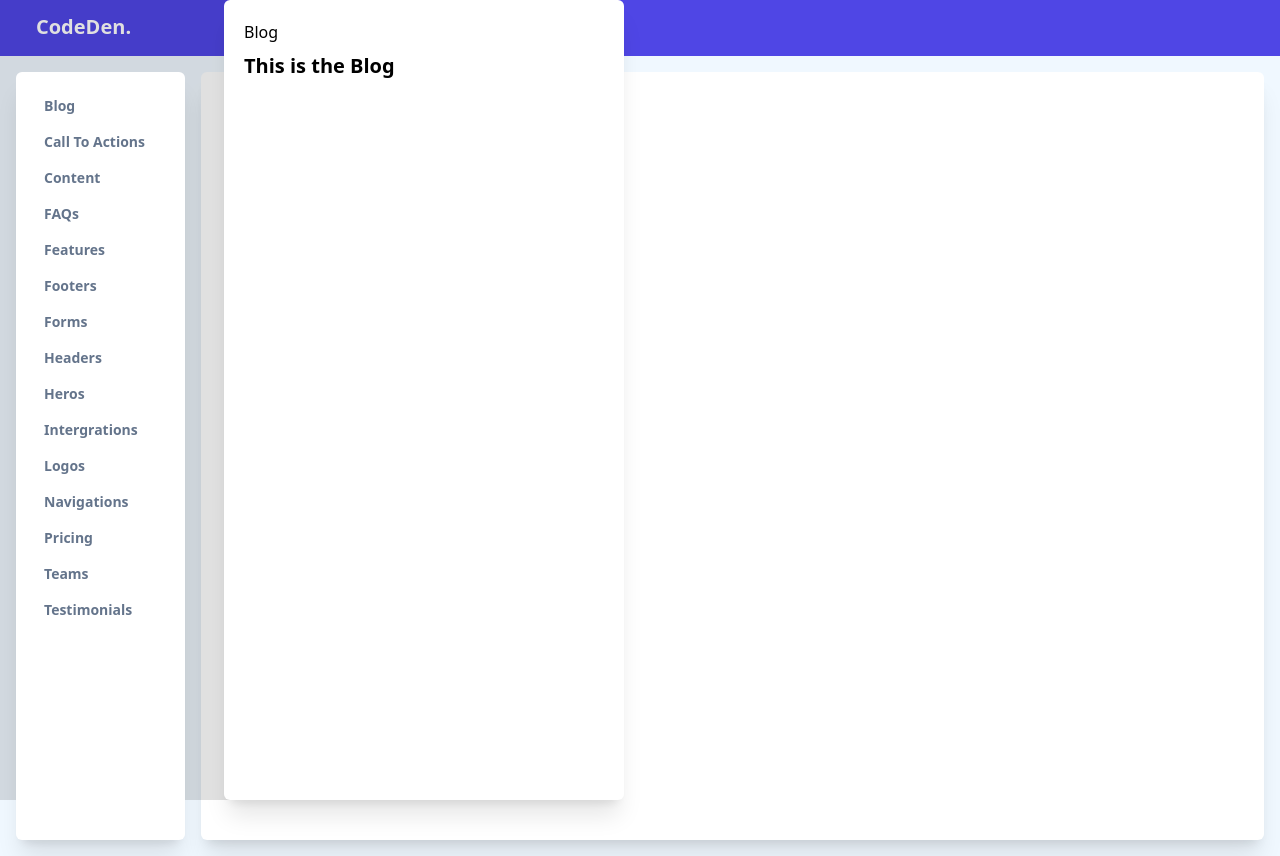
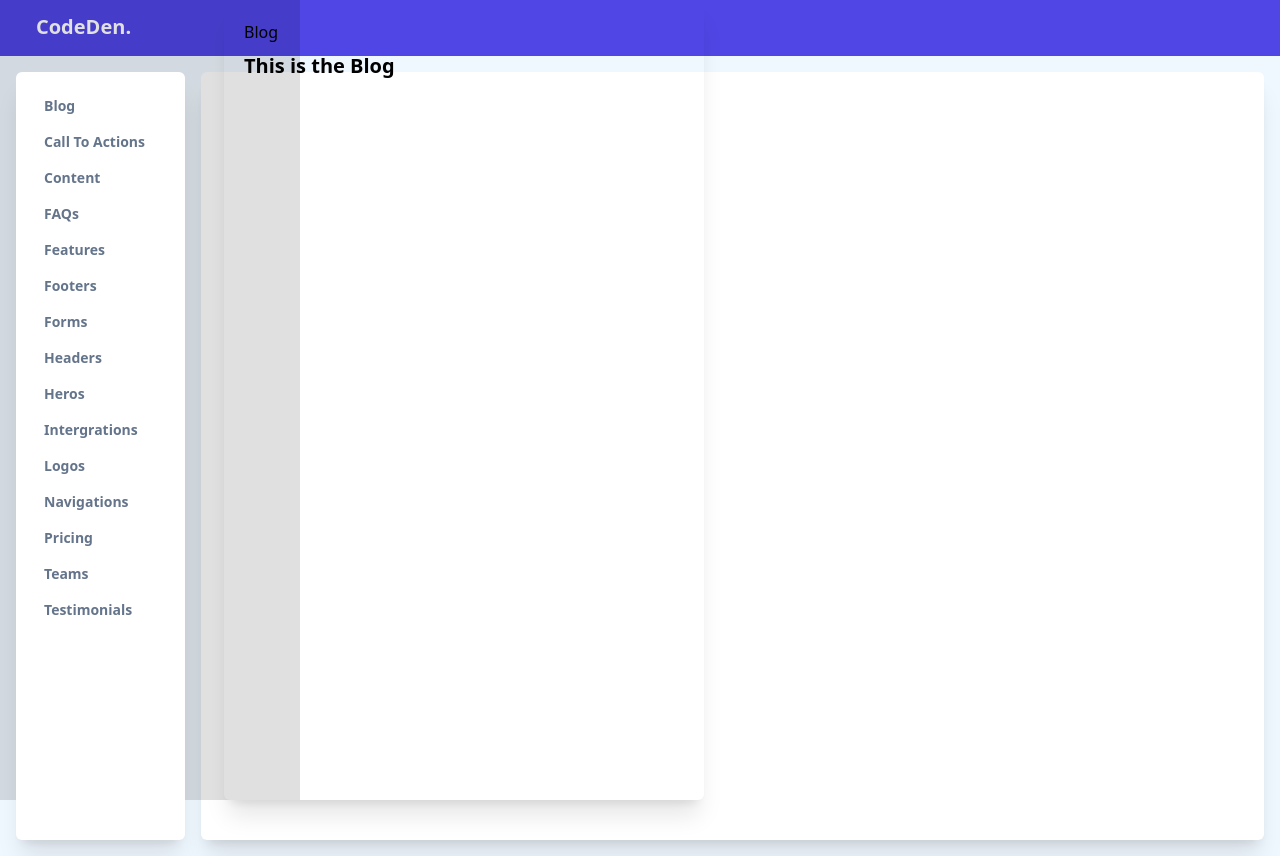
Before and after one commit to kromate/Codeden, a Vue app: page /stage in a window 1280 px wide. Both pictures are taken after a click on the element "Blog". Built offline with nearby package versions, Linux system fonts and the light colour scheme.

Commit message:
feat: update

```diff
--- a/blocks/Navigations/index.vue
+++ b/blocks/Navigations/index.vue
@@ -1,6 +1,8 @@
 <template>
 	<div class="text-xl font-bold">
 		This is the Navigation</div>
+
+	<img src="./one/image.png" alt="Navigation one" class="rounded-md">
 </template>
 
 <script lang="ts" setup>
--- a/src/components/stage/SideMenu.vue
+++ b/src/components/stage/SideMenu.vue
@@ -9,8 +9,9 @@
 	</div>
 	<transition appear name="slideIn">
 		<div class="bg-bgDark  fixed left-0 top-0 w-[300px]  h-full" v-if="currentBlockName" @mouseleave="close">
-			<div class="w-[25rem] h-full card  shadow-xl flex flex-col items-start py-5 px-5 gap-2 absolute left-56 " >
+			<div class="w-[30rem] h-full card !bg-transparent  shadow-xl flex flex-col items-start py-5 px-5 gap-2 absolute left-56 " >
 				{{currentBlockName}}
+
 				<component :is="currentBlockComp"/>
 			</div>
 		</div>
```
